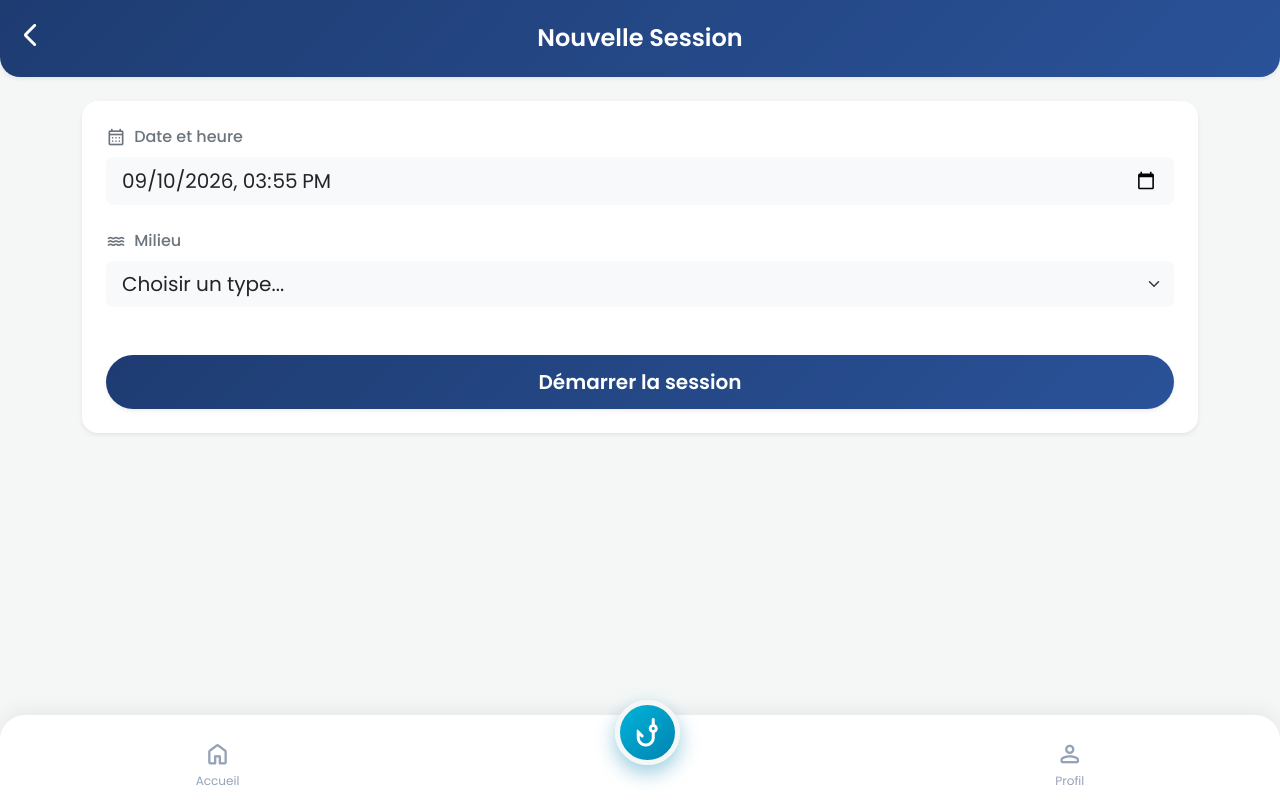
After one commit to CarlosMonteros449/Mon-Ptit-Carnet, a PHP site: page /nouvelle_session.php in a window 1280 px wide. The commit adds this page. Run offline with PHP 8.4, Linux system fonts and the light colour scheme.

Commit message:
petite base a amélirer

```diff
--- /dev/null
+++ b/css/style.css
@@ -0,0 +1,74 @@
+/* Typographie et fond d'écran */
+body {
+    font-family: 'Poppins', sans-serif;
+    background-color: #f4f7f6;
+    padding-bottom: 100px;
+}
+
+/* En-tête */
+.custom-header {
+    background: linear-gradient(135deg, #1e3c72 0%, #2a5298 100%);
+    border-bottom-left-radius: 20px;
+    border-bottom-right-radius: 20px;
+}
+
+/* Icônes */
+.material-symbols-rounded {
+    font-variation-settings: 'FILL' 0, 'wght' 400, 'GRAD' 0, 'opsz' 24;
+    font-size: 28px;
+}
+
+/* Navbar */
+.custom-navbar {
+    border-top-left-radius: 25px;
+    border-top-right-radius: 25px;
+    box-shadow: 0 -5px 20px rgba(0,0,0,0.06);
+    padding: 10px 0;
+}
+.nav-item {
+    color: #94a3b8;
+    text-decoration: none;
+    transition: color 0.3s ease;
+}
+.nav-item span.menu-text {
+    font-size: 0.75rem;
+    margin-top: 4px;
+}
+
+/* États actifs */
+.nav-item.active .material-symbols-rounded {
+    font-variation-settings: 'FILL' 1;
+    color: #1e3c72;
+}
+.nav-item.active span.menu-text {
+    color: #1e3c72;
+    font-weight: 600;
+}
+
+/* Bouton flottant central */
+.btn-add-catch {
+    background: linear-gradient(135deg, #00b4db, #0083b0);
+    color: white !important; /* Force l'icône en blanc */
+    transform: translateY(-25px);
+    box-shadow: 0 8px 20px rgba(0, 131, 176, 0.4);
+    width: 65px;
+    height: 65px;
+    border-radius: 50%;
+    display: flex;
+    align-items: center;
+    justify-content: center;
+    border: 5px solid #f4f7f6;
+    transition: transform 0.2s ease, box-shadow 0.2s ease;
+    text-decoration: none;
+}
+.btn-add-catch:hover {
+    transform: translateY(-28px);
+    box-shadow: 0 12px 25px rgba(0, 131, 176, 0.5);
+}
+
+/* Bouton de soumission du formulaire */
+.custom-btn-submit {
+    background: linear-gradient(135deg, #1e3c72 0%, #2a5298 100%);
+    border: none;
+    padding: 12px;
+}
--- /dev/null
+++ b/nouvelle_session.php
@@ -0,0 +1,107 @@
+<?php
+$host = 'localhost';
+$dbname = 'MLR1';
+$user = 'root';
+$pass = '';
+
+try {
+    $pdo = new PDO("mysql:host=$host;dbname=$dbname;charset=utf8", $user, $pass);
+    $pdo->setAttribute(PDO::ATTR_ERRMODE, PDO::ERRMODE_EXCEPTION);
+} catch (PDOException $e) {
+    die("Erreur de connexion : " . $e->getMessage());
+}
+
+// On pré-remplit la date et l'heure avec l'instant présent
+$date_actuelle = date('Y-m-d\TH:i');
+?>
+
+<!DOCTYPE html>
+<html lang="fr">
+<head>
+    <meta charset="UTF-8">
+    <meta name="viewport" content="width=device-width, initial-scale=1.0">
+    <title>Nouvelle Session - Mon Carnet de Pêche</title>
+
+    <!-- Bootstrap 5 CSS -->
+    <link href="https://cdn.jsdelivr.net/npm/bootstrap@5.3.2/dist/css/bootstrap.min.css" rel="stylesheet">
+
+    <!-- Google Fonts & Material Symbols -->
+    <link href="https://fonts.googleapis.com/css2?family=Poppins:wght@400;500;600;700&display=swap" rel="stylesheet">
+    <link href="https://fonts.googleapis.com/css2?family=Material+Symbols+Rounded:opsz,wght,FILL,GRAD@24,400,1,0" rel="stylesheet">
+
+    <!-- Ton fichier CSS externe -->
+    <link href="css/style.css" rel="stylesheet">
+</head>
+<body>
+
+    <!-- En-tête avec bouton retour -->
+    <header class="custom-header text-white text-center py-4 shadow-sm mb-4 position-relative">
+        <a href="index.php" class="text-white position-absolute start-0 translate-middle-y ms-3 text-decoration-none" style="top: 50%;">
+            <span class="material-symbols-rounded">arrow_back_ios_new</span>
+        </a>
+        <h1 class="h4 mb-0 fw-semibold">Nouvelle Session</h1>
+    </header>
+
+    <!-- Contenu principal : Formulaire -->
+    <main class="container">
+        <div class="card border-0 shadow-sm rounded-4 p-4 mb-5">
+            <form action="" method="POST">
+
+                <!-- Date et Heure -->
+                <div class="mb-4">
+                    <label for="date_debut" class="form-label fw-medium text-secondary">
+                        <span class="material-symbols-rounded align-middle fs-5 me-1">calendar_month</span> Date et heure
+                    </label>
+                    <input type="datetime-local" class="form-control form-control-lg bg-light border-0" id="date_debut" name="date_debut" value="<?php echo $date_actuelle; ?>" required>
+                </div>
+
+                <!-- Type de Session -->
+                <div class="mb-4">
+                    <label for="type_session" class="form-label fw-medium text-secondary">
+                        <span class="material-symbols-rounded align-middle fs-5 me-1">water</span> Milieu
+                    </label>
+                    <select class="form-select form-select-lg bg-light border-0" id="type_session" name="type_session" required>
+                        <option value="" selected disabled>Choisir un type...</option>
+                        <option value="1">Rivière</option>
+                        <option value="2">Lac / Étang</option>
+                        <option value="3">Mer</option>
+                        <option value="4">Canal</option>
+                    </select>
+                </div>
+
+                <!-- Bouton de validation -->
+                <div class="d-grid mt-5">
+                    <button type="submit" class="btn btn-primary btn-lg rounded-pill fw-semibold shadow-sm custom-btn-submit">
+                        Démarrer la session
+                    </button>
+                </div>
+
+            </form>
+        </div>
+    </main>
+
+    <!-- Navigation fixée (identique à l'index avec le bug de l'icône corrigé) -->
+    <nav class="navbar fixed-bottom bg-white custom-navbar border-0">
+        <div class="container-fluid d-flex justify-content-around align-items-end px-2">
+
+            <a href="index.php" class="nav-item d-flex flex-column align-items-center">
+                <span class="material-symbols-rounded">home</span>
+                <span class="menu-text">Accueil</span>
+            </a>
+
+            <!-- Correction du bouton : retrait de text-muted et mb-3, taille ajustée -->
+            <a href="nouvelle_session.php" class="btn-add-catch active">
+                <span class="material-symbols-rounded" style="font-size: 36px;">phishing</span>
+            </a>
+
+            <a href="profil.php" class="nav-item d-flex flex-column align-items-center">
+                <span class="material-symbols-rounded">person</span>
+                <span class="menu-text">Profil</span>
+            </a>
+
+        </div>
+    </nav>
+
+    <script src="https://cdn.jsdelivr.net/npm/bootstrap@5.3.2/dist/js/bootstrap.bundle.min.js"></script>
+</body>
+</html>
```
Also changed, not shown: index.php (+40 -14 lines).
